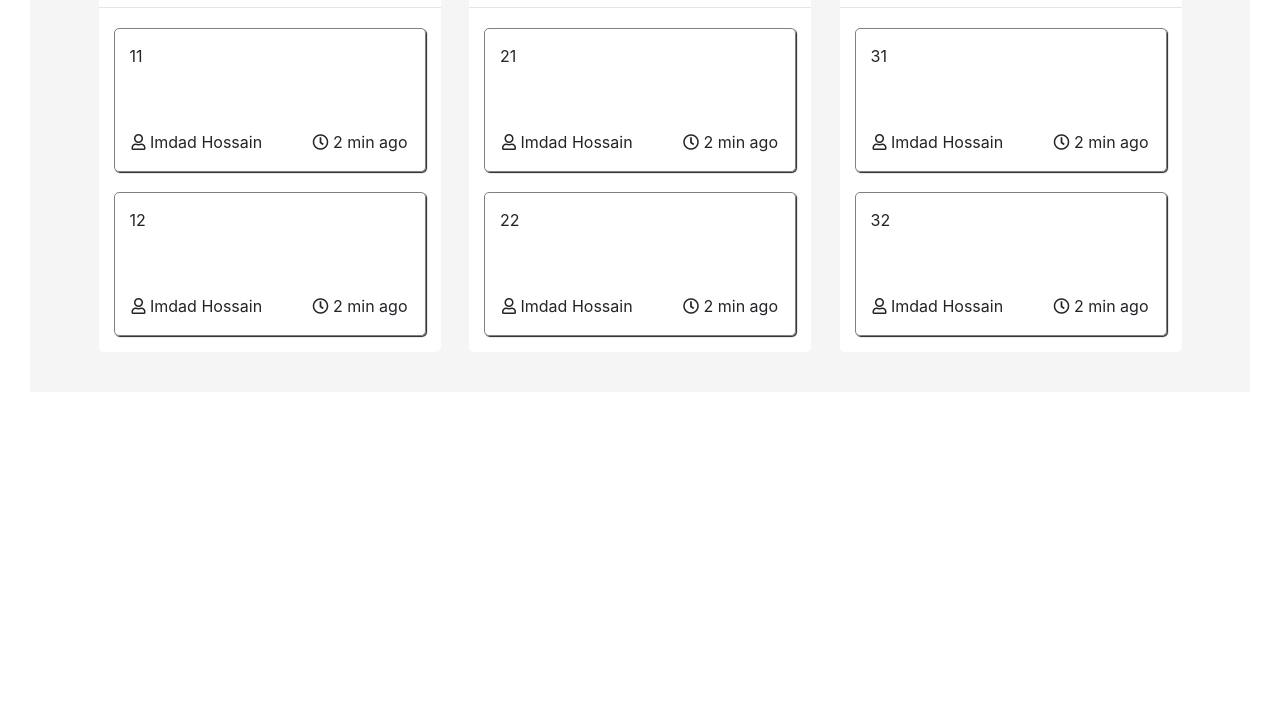
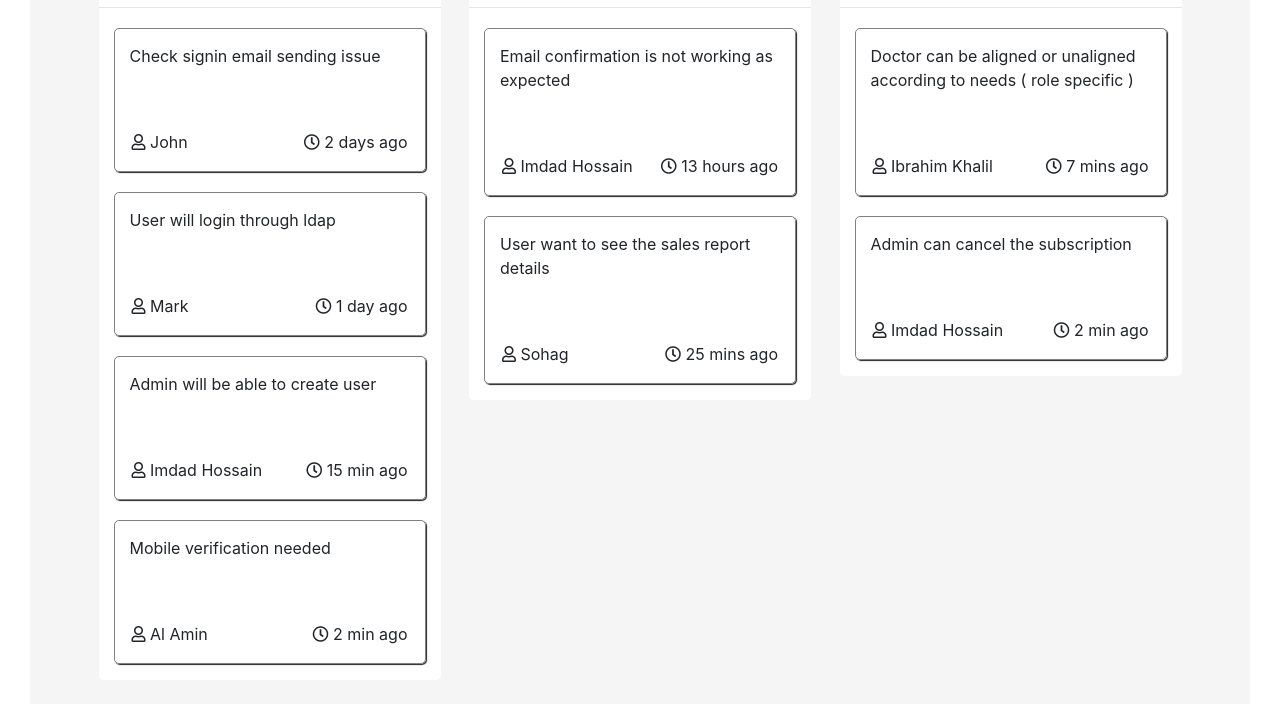
Before and after one commit to sh6210/todolist, a plain HTML site: page index.html in a window 1280 px wide. Shown: the part 214-918 px from the top of the page. Before the commit the page ends 800 px from the top, so only its background shows below. Drawn offline with nearby package versions, Linux system fonts and the light colour scheme.

Commit message:
text changed

```diff
--- a/index.html
+++ b/index.html
@@ -48,23 +48,47 @@
 
                         <li id="11" draggable="true" ondragstart="drag(event)">
 
-                            <p>11</p>
+                            <p>Check signin email sending issue</p>
                             <br>
 
                             <p>
-                                <span class="icon user"> </i> Imdad Hossain</span>
-                                <span class="icon timer"> </i> 2 min ago</span>
+                                <span class="icon user"> </i> John</span>
+                                <span class="icon timer"> </i> 2 days ago</span>
                             </p>
 
                         </li>
 
                         <li id="12" draggable="true" ondragstart="drag(event)">
-                            <p>12</p>
+                            <p>User will login through ldap</p>
+
+                            <br>
+
+                            <p>
+                                <span class='name icon user'> </i> Mark </span>
+                                <span class="timer icon timer"></i> 1 day ago</span>
+                            </p>
+                        </li>
+                        </li>
+
+                        <li id="13" draggable="true" ondragstart="drag(event)">
+                            <p>Admin will be able to create user</p>
 
                             <br>
 
                             <p>
                                 <span class='name icon user'> </i> Imdad Hossain</span>
+                                <span class="timer icon timer"> </i> 15 min ago</span>
+                            </p>
+                        </li>
+                        </li>
+
+                        <li id="14" draggable="true" ondragstart="drag(event)">
+                            <p>Mobile verification needed</p>
+
+                            <br>
+
+                            <p>
+                                <span class='name icon user'> </i>Al Amin</span>
                                 <span class="timer icon timer"> </i> 2 min ago</span>
                             </p>
                         </li>
@@ -94,22 +118,22 @@
 
                     <ul id="ToDoUlInProgress" ondrop="drop(event)" ondragover="allowDrop(event)">
                         <li id="21" draggable="true" ondragstart="drag(event)">
-                            <p>21</p>
+                            <p>Email confirmation is not working as expected</p>
                             <br>
 
                             <p>
                                 <span class="icon user"> </i> Imdad Hossain</span>
-                                <span class="icon timer"> </i> 2 min ago</span>
+                                <span class="icon timer"> </i> 13 hours ago</span>
                             </p>
                         </li>
 
                         <li id="22" draggable="true" ondragstart="drag(event)">
-                            <p>22</p>
+                            <p>User want to see the sales report details</p>
                             <br>
 
                             <p>
-                                <span class='name icon user'> </i> Imdad Hossain</span>
-                                <span class="timer icon timer"> </i> 2 min ago</span>
+                                <span class='name icon user'> </i> Sohag</span>
+                                <span class="timer icon timer"> </i> 25 mins ago</span>
                             </p>
                         </li>
                     </ul>
@@ -137,18 +161,18 @@
                 <div class="all-todos">
                     <ul id="ToDoUlDone" ondrop="drop(event)" ondragover="allowDrop(event)">
                         <li id="31" draggable="true" ondragstart="drag(event)">
-                            <p>31</p>
+                            <p>Doctor can be aligned or unaligned according to needs ( role specific )</p>
 
                             <br>
 
                             <p>
-                                <span class="icon user"> </i> Imdad Hossain</span>
-                                <span class="icon timer"> </i> 2 min ago</span>
+                                <span class="icon user"> </i> Ibrahim Khalil</span>
+                                <span class="icon timer"> </i> 7 mins ago</span>
                             </p>
                         </li>
 
                         <li id="32" draggable="true" ondragstart="drag(event)">
-                            <p>32</p>
+                            <p>Admin can cancel the subscription</p>
 
                             <br>
 
```
